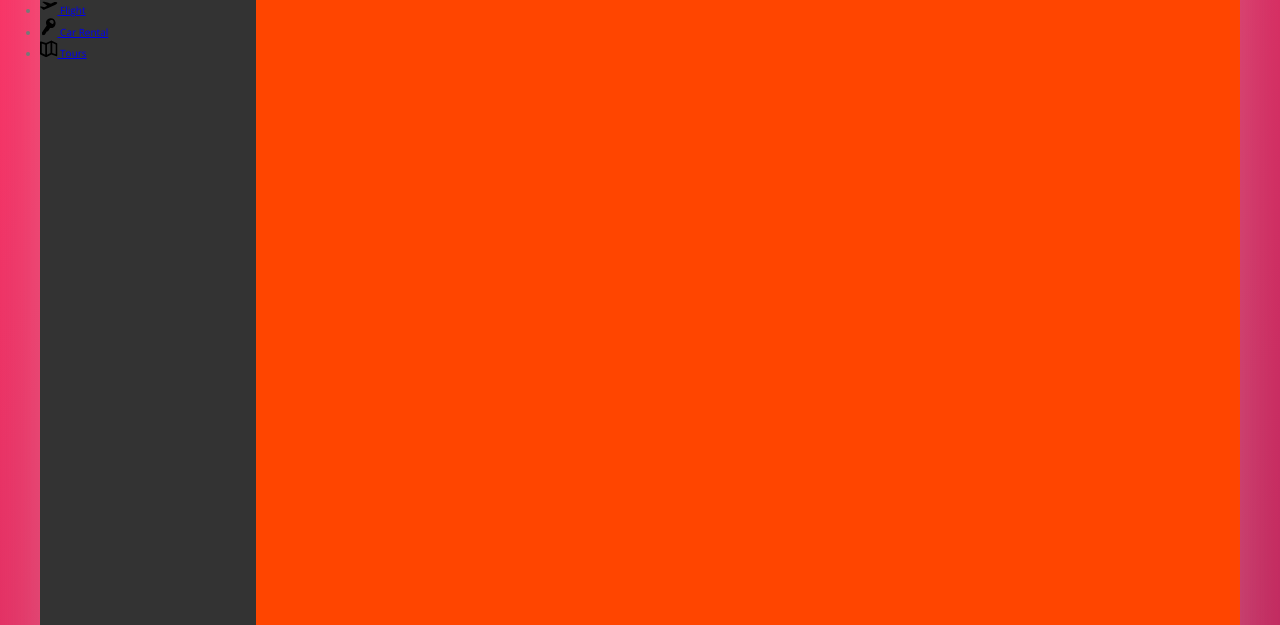
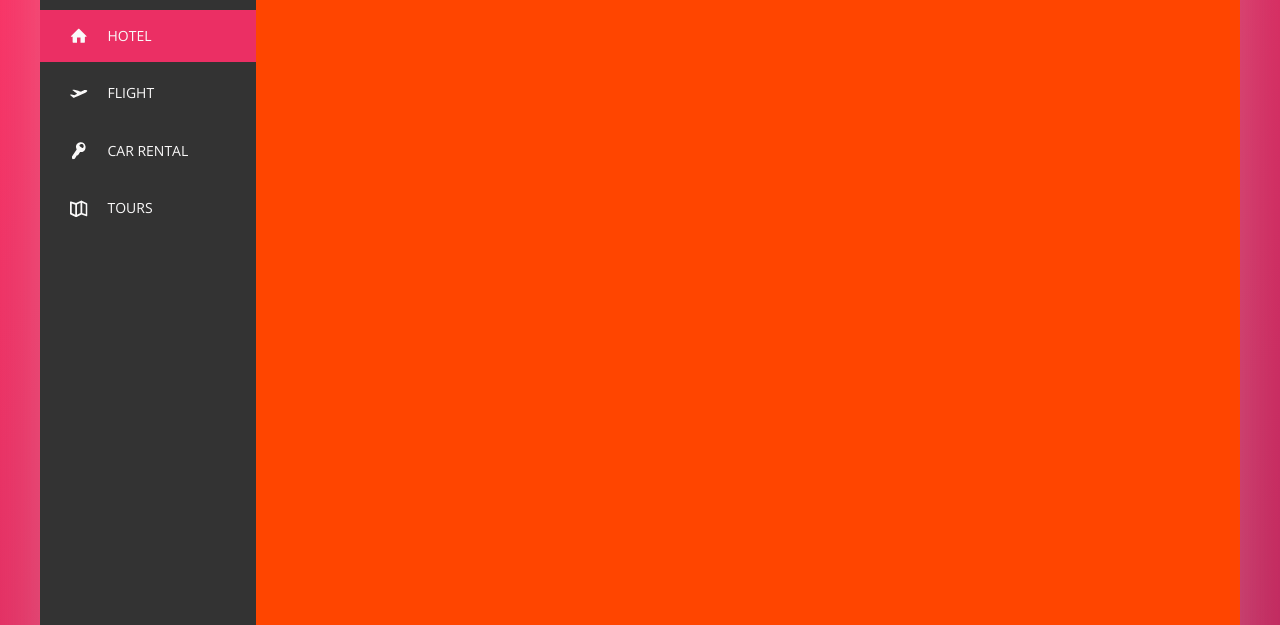
Before and after one commit to wyne-ybanez/Advanced-Sass-Flexbox, a website: page index.html in a window 1280 px wide. Shown: the part 175-800 px from the top of the page. Drawn offline with nearby package versions, Linux system fonts and the light colour scheme.

Commit message:
Add navbar hover animations

```diff
--- a/index.html
+++ b/index.html
@@ -63,7 +63,7 @@
         <nav class="sidebar">
           <ul class="side-nav">
             <!-- Side-bar Items -->
-            <li class="side-nav__item">
+            <li class="side-nav__item side-nav__item--active">
               <a href="#" class="side-nav__link">
                 <svg class="side-nav__icon">
                   <use xlink:href="img/sprite.svg#icon-home"></use>
--- a/sass/_components.scss
+++ b/sass/_components.scss
@@ -148,17 +148,65 @@
 /////////////////////////////////
 // SIDE NAVIGATION
 .side-nav {
+    font-size: 1.4rem;
+    list-style: none;
+    margin-top: 3.5rem;
+
     &__item {
+        position: relative;
 
+        &:not(:last-child) {
+            margin-bottom: .5rem;
+        }
     }
 
-    &__link {
+    &__item::before {
+        // This content starts from nothing but will expand on hover
+        content: "";
+        position: absolute;
+        top: 0;
+        left: 0;
+        height: 100%;
+        width: 3px;
+        background-color: var(--color-primary);
+        transform: scaleY(0);
 
+        // transform-origin: bottom; -> starts to transform from the bottom
+        transition: transform .2s, // The bg hover color transforms slowly
+                    width .4s cubic-bezier(1,0,0,1) .2s,
+                    background-color .1s;
+    }
+
+    &__item:hover::before,
+    &__item--active::before {
+        transform: scaleY(1);
+        width: 100%;
+    }
+
+    &__item:active::before {
+        background-color: var(--color-primary-light);
+    }
+
+    &__link:link,
+    &__link:visited {
+        color: var(--color-grey-light-1);
+        text-decoration: none;
+        text-transform: uppercase;
+        display: block;
+        padding: 1.5rem 3rem;
+        position: relative;
+        z-index: 10;
+
+        // Centering the icons & links
+        display: flex;
+        align-items: center;
     }
 
     &__icon {
         width: 1.75rem;
         height: 1.75rem;
+        margin-right: 2rem;
+        fill: currentColor; // This is the color of the Current or Parent element
     }
 }
 
```
Also changed, not shown: css/style.css.
